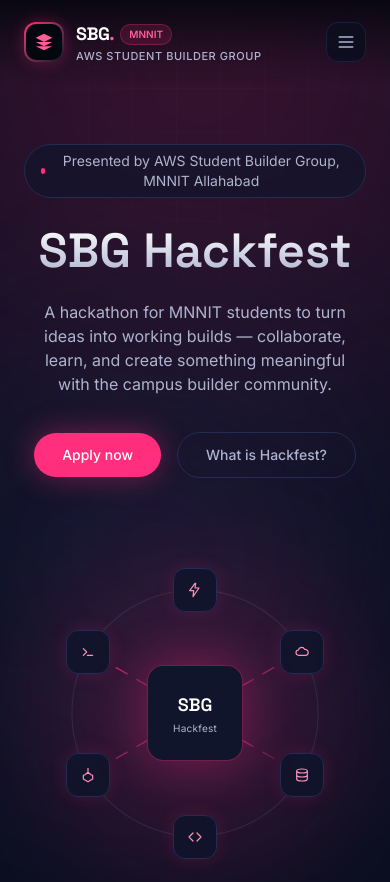
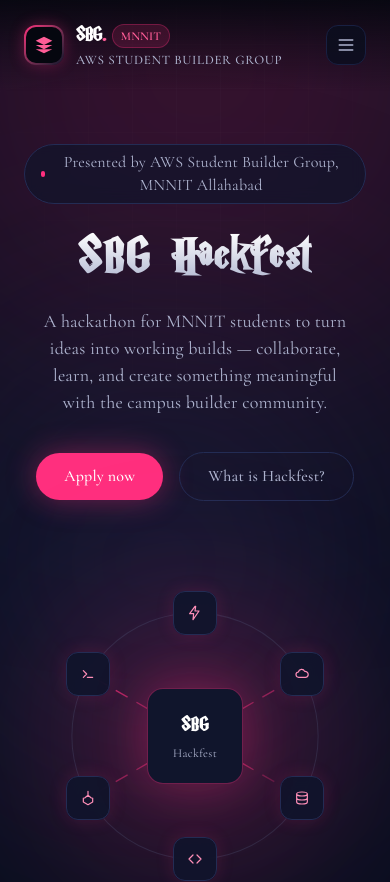
Before and after one commit to gaurav9479/AWS-WEB, a React (Vite) app: page / in a window 390 px wide. Shown: the top 882 px of the page. Built offline with nearby package versions, Linux system fonts and the light colour scheme.

Commit message:
Haryy porter tranformation

```diff
--- a/src/components/Navbar.jsx
+++ b/src/components/Navbar.jsx
@@ -77,20 +77,19 @@
 
   return (
     <header
-      className={`fixed top-0 left-0 right-0 z-50 transition-all duration-300 ${
-        scrolled
+      className={`fixed top-0 left-0 right-0 z-50 transition-all duration-300 ${scrolled
           ? 'bg-navy-950/85 backdrop-blur-md py-3 shadow-[0_10px_30px_rgba(0,0,0,0.5)] border-b border-navy-800/80'
           : 'bg-gradient-to-b from-navy-950/90 via-navy-950/40 to-transparent py-5'
-      }`}
+        }`}
     >
       <div className="mx-auto flex max-w-7xl items-center justify-between px-6 lg:px-8">
-        {}
+        { }
         <a
           href="#hero"
           onClick={(e) => handleNavClick(e, '#hero')}
           className="group flex items-center gap-3 transition"
         >
-          {}
+          { }
           <div className="relative flex h-10 w-10 items-center justify-center rounded-xl bg-gradient-to-br from-pink-500 to-navy-800 p-0.5 shadow-[0_0_15px_rgba(255,47,126,0.3)] transition duration-300 group-hover:scale-105 group-hover:shadow-[0_0_25px_rgba(255,47,126,0.5)]">
             <div className="flex h-full w-full items-center justify-center rounded-[10px] bg-navy-950 text-white">
               <svg viewBox="0 0 24 24" fill="currentColor" className="h-5 w-5 text-pink-400">
@@ -104,11 +103,11 @@
               <span className="font-display text-lg font-bold tracking-tight text-white">
                 SBG<span className="text-pink-400">.</span>
               </span>
-              <span className="rounded-full bg-pink-500/15 px-2 py-0.5 text-[10px] font-semibold text-pink-400 border border-pink-500/30">
+              <span className="rounded-full bg-pink-500/15 px-2 py-0.5 text-[12px] font-semibold text-pink-400 border border-pink-500/30">
                 MNNIT
               </span>
             </div>
-            <span className="text-[11px] font-medium tracking-wider text-navy-200 uppercase">
+            <span className="text-[13px] font-medium tracking-wider text-navy-200 uppercase">
               AWS Student Builder Group
             </span>
           </div>
@@ -124,11 +123,10 @@
                 key={link.name}
                 href={link.href}
                 onClick={(e) => handleNavClick(e, link.href)}
-                className={`relative text-sm font-medium transition-colors duration-200 ${
-                  isActive
+                className={`relative text-sm font-medium transition-colors duration-200 ${isActive
                     ? 'text-white font-semibold'
                     : 'text-navy-200 hover:text-white'
-                }`}
+                  }`}
               >
                 {link.name}
                 {isActive && (
@@ -201,11 +199,10 @@
                     key={link.name}
                     href={link.href}
                     onClick={(e) => handleNavClick(e, link.href)}
-                    className={`text-base font-medium transition-all ${
-                      isActive
+                    className={`text-base font-medium transition-all ${isActive
                         ? 'text-pink-400 font-semibold pl-2 border-l-2 border-pink-500'
                         : 'text-navy-200 hover:text-pink-400'
-                    }`}
+                      }`}
                   >
                     {link.name}
                   </a>
--- a/src/components/visuals/OrbitChip.jsx
+++ b/src/components/visuals/OrbitChip.jsx
@@ -97,7 +97,7 @@
         transition={{ duration: 0.6, delay: 0.2, ease: [0.16, 1, 0.3, 1] }}
       >
         <span className="font-display text-lg font-semibold text-white sm:text-xl">SBG</span>
-        <span className="mt-0.5 text-[10px] tracking-wide text-navy-200 sm:text-xs">Hackfest</span>
+        <span className="mt-0.5 text-[12px] tracking-wide text-navy-200 sm:text-xs">Hackfest</span>
       </motion.div>
     </div>
   )
--- a/src/index.css
+++ b/src/index.css
@@ -1,9 +1,27 @@
-@import url("https://fonts.googleapis.com/css2?family=Space+Grotesk:wght@500;600;700&family=Inter:wght@400;500;600&display=swap");
+@import url("https://fonts.googleapis.com/css2?family=Cinzel:wght@500;600;700&family=Cormorant+Garamond:wght@400;500;600;700&display=swap");
 @import "tailwindcss";
 
+@font-face {
+  font-family: "Harry P";
+  src: url("/fonts/HARRYP__.TTF") format("truetype");
+  font-display: swap;
+}
+
 @theme {
-  --font-display: "Space Grotesk", system-ui, sans-serif;
-  --font-body: "Inter", system-ui, sans-serif;
+  --font-display: "Harry P", "Cinzel", Georgia, serif;
+  --font-body: "Cormorant Garamond", Georgia, serif;
+
+  --text-xs: calc(0.75rem + 2px);
+  --text-sm: calc(0.875rem + 2px);
+  --text-base: calc(1rem + 2px);
+  --text-lg: calc(1.125rem + 2px);
+  --text-xl: calc(1.25rem + 2px);
+  --text-2xl: calc(1.5rem + 2px);
+  --text-3xl: calc(1.875rem + 2px);
+  --text-4xl: calc(2.25rem + 2px);
+  --text-5xl: calc(3rem + 2px);
+  --text-6xl: calc(3.75rem + 2px);
+  --text-7xl: calc(4.5rem + 2px);
 
   --color-navy-950: #05070f;
   --color-navy-900: #0a0e1f;
@@ -26,14 +44,20 @@
 }
 
 body {
-  background-color: var(--color-navy-900);
+  background-color: var(--color-navy-950);
   color: var(--color-cream);
   font-family: var(--font-body);
+  font-size: 20px;
+  letter-spacing: 0.01em;
   -webkit-font-smoothing: antialiased;
 }
 
-h1, h2, h3, h4 {
+h1,
+h2,
+h3,
+h4 {
   font-family: var(--font-display);
+  letter-spacing: 0.04em;
 }
 
 ::selection {
@@ -45,7 +69,7 @@
   text-wrap: balance;
 }
 
-/* subtle grid texture used as a background layer */
+/* Subtle grid texture used as a background layer. */
 .bg-grid {
   background-image:
     linear-gradient(to right, rgba(255, 255, 255, 0.05) 1px, transparent 1px),
@@ -56,13 +80,17 @@
 .no-scrollbar::-webkit-scrollbar {
   display: none;
 }
+
 .no-scrollbar {
   -ms-overflow-style: none;
   scrollbar-width: none;
 }
 
 @media (prefers-reduced-motion: reduce) {
-  *, *::before, *::after {
+
+  *,
+  *::before,
+  *::after {
     animation-duration: 0.01ms !important;
     animation-iteration-count: 1 !important;
     transition-duration: 0.01ms !important;
```
Also changed, not shown: public/fonts/HARRYP__.TTF (added), src/App.jsx (line endings or trailing spaces), src/components/ApplyNow.jsx (line endings or trailing spaces), src/components/Footer.jsx (line endings or trailing spaces), src/components/Hero.jsx (line endings or trailing spaces), 1 other file (tests, documents, lock files or other folders).
